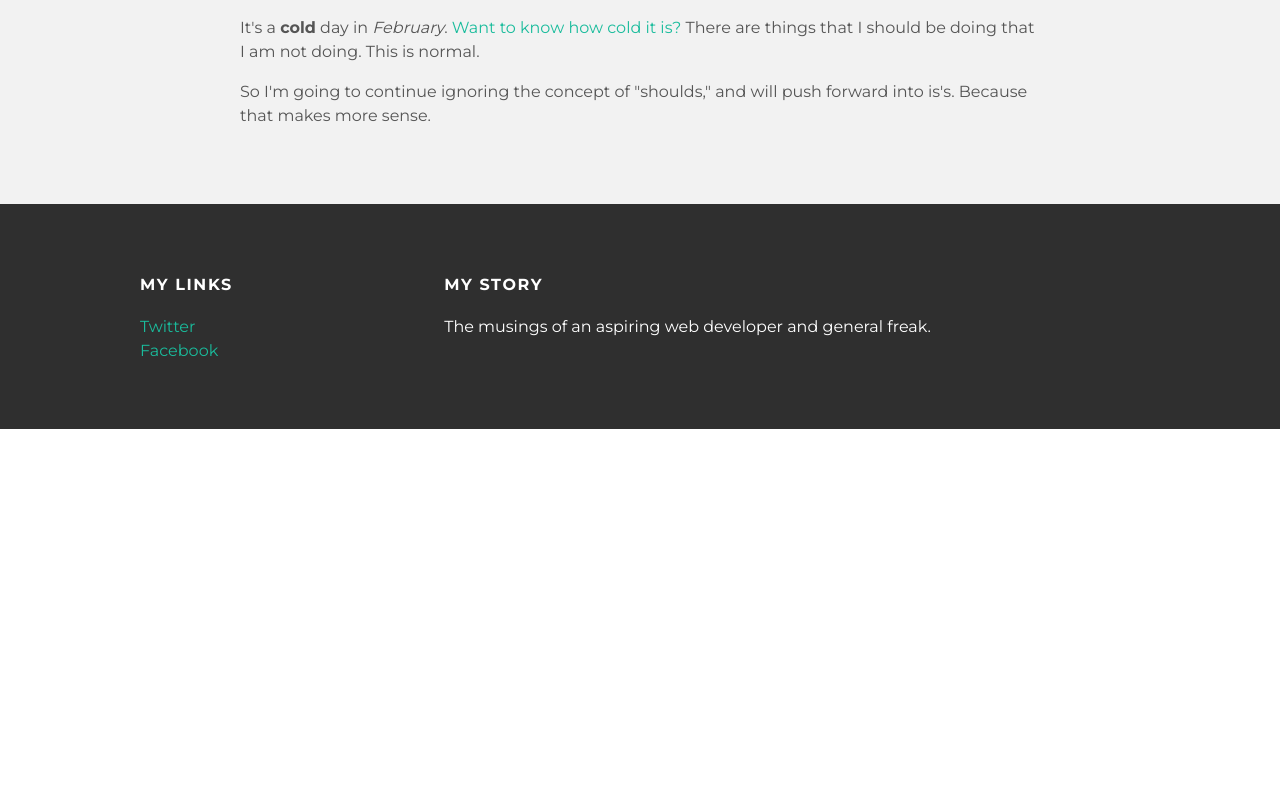
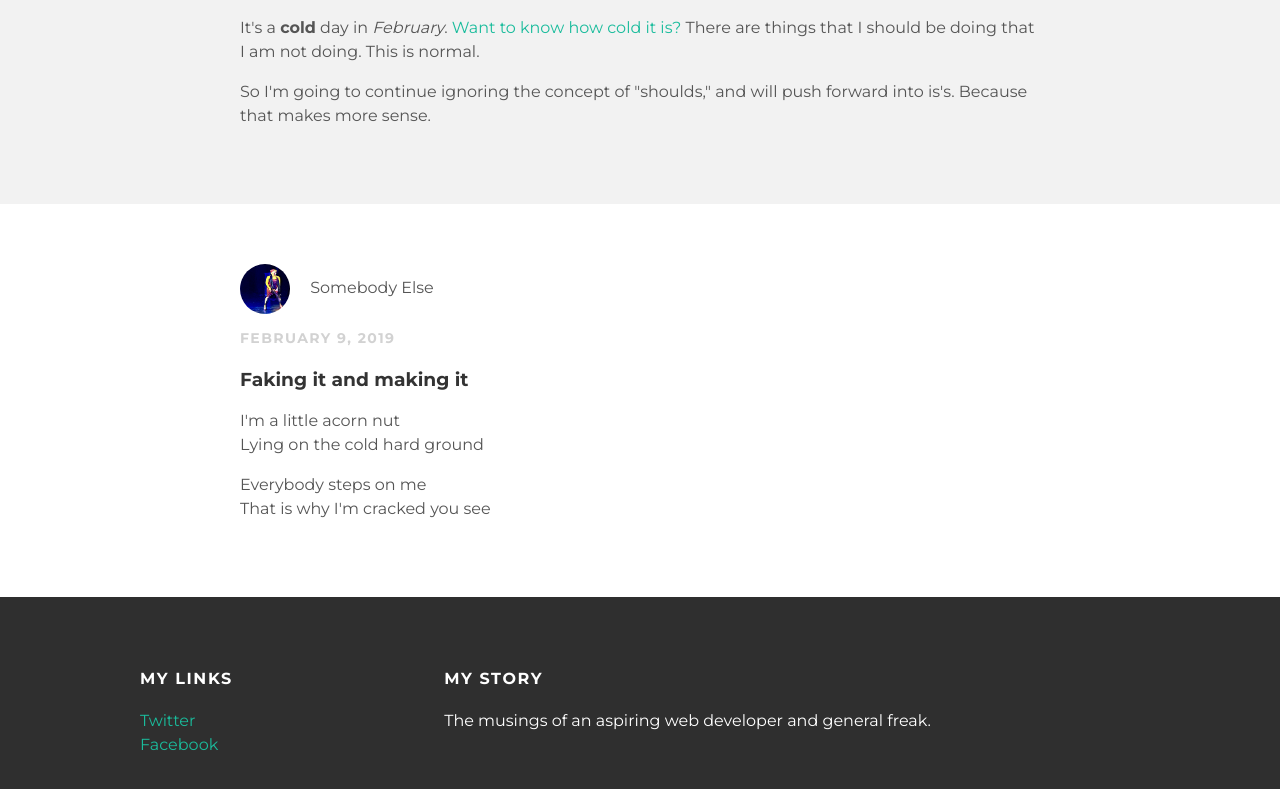
Before and after one commit to whatsherlips/whatsherlips.github.io, a plain HTML site: page index.html in a window 1280 px wide. Shown: the part 733-1522 px from the top of the page. Before the commit the page ends 1162 px from the top, so only its background shows below. Drawn offline with Linux system fonts and the light colour scheme.

Commit message:
Update index.html

```diff
--- a/index.html
+++ b/index.html
@@ -83,6 +83,38 @@
 
 		</div>
 
+		<div class="post-container">
+
+			<div class="post">
+
+				<div class="post-author">
+
+					<img src="somebodyelse.jpg">
+					<span>Somebody Else</span>
+
+				</div>
+
+				<p class="post-date">February 9, 2019</p>
+
+				<h3 class="post-title">Faking it and making it</h3>
+
+				<div class="post-content">
+
+					<p>
+					I'm a little acorn nut<br>
+					Lying on the cold hard ground
+					</p>
+					<p>
+					Everybody steps on me<br>
+					That is why I'm cracked you see
+					</p>
+
+				</div>
+
+			</div>
+
+		</div>
+
 	</div>
 
 	<div id="footer">
```
